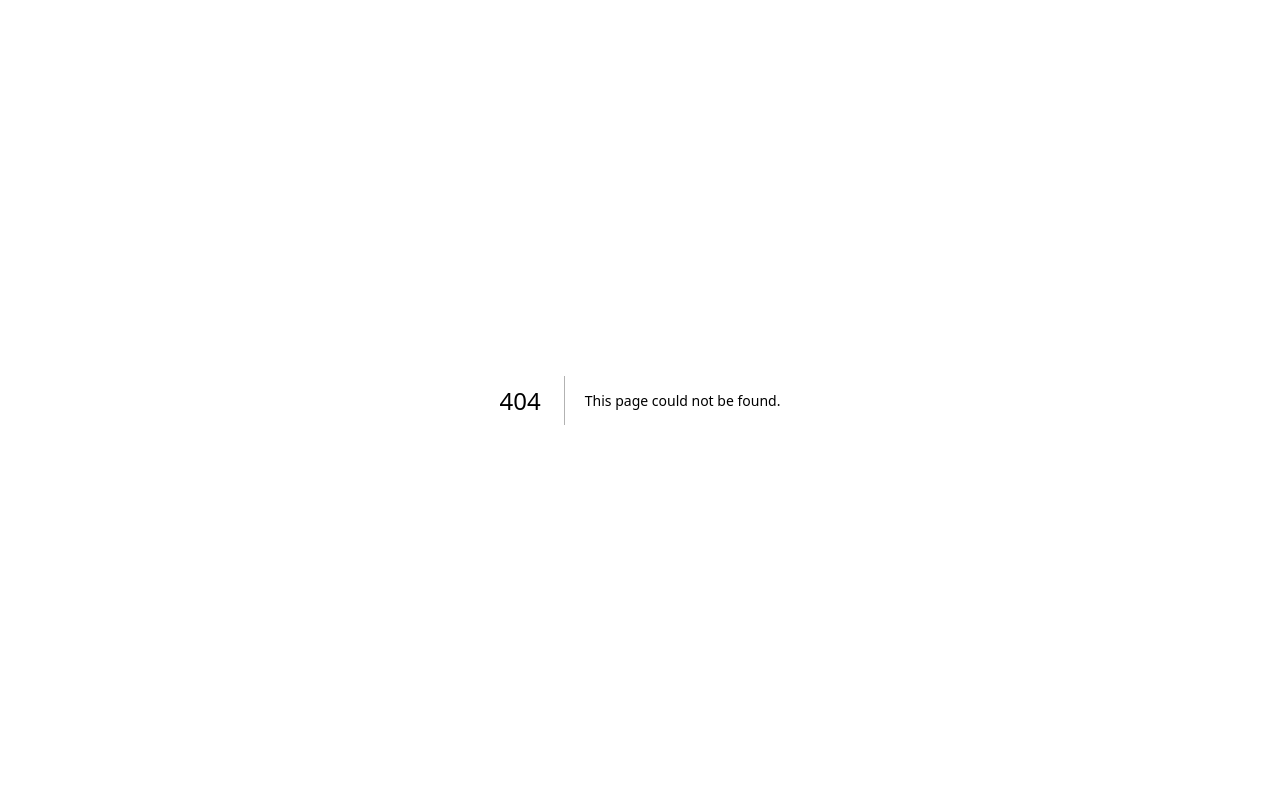
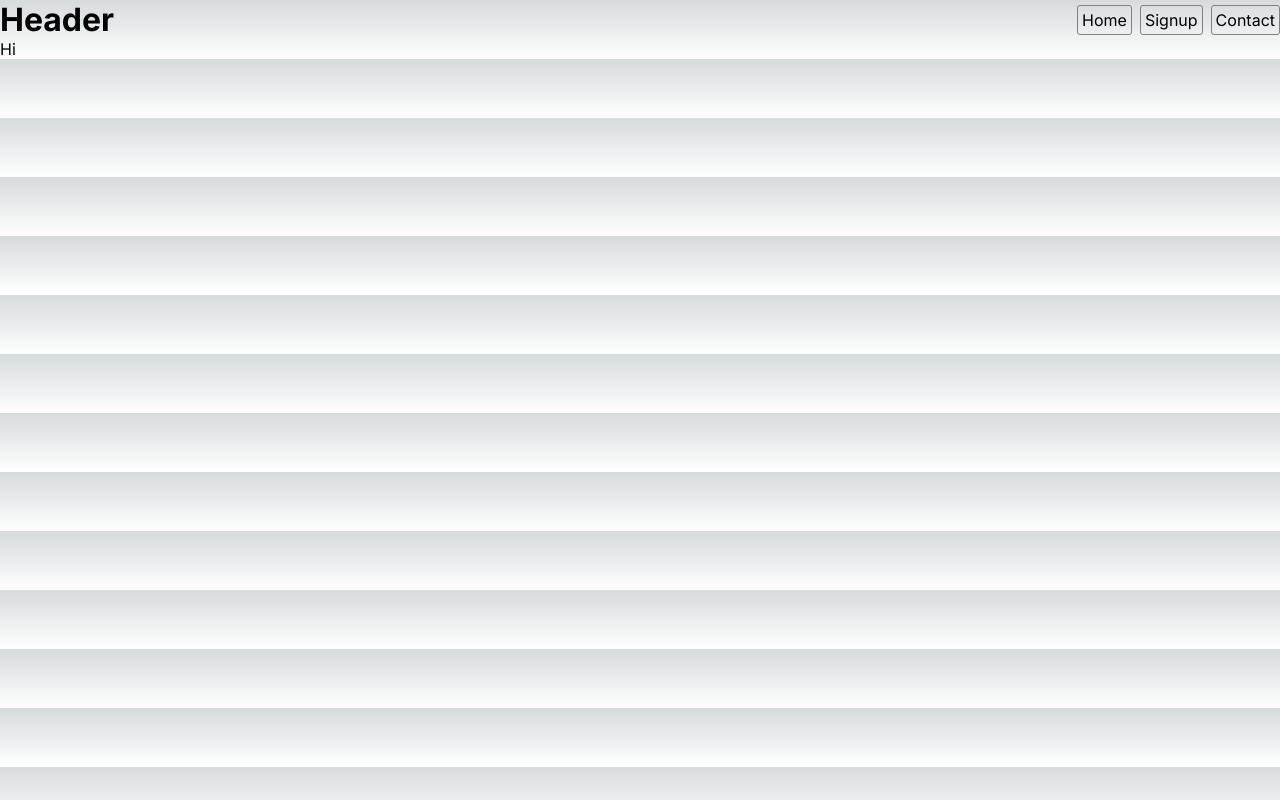
Before and after one commit to Tanmfran/tf-overview, a Next.js app: page /signup in a window 1280 px wide. Before the commit this address had no page. Built offline with nearby package versions, Linux system fonts and the light colour scheme.

Commit message:
Initial commit - text nextjs

```diff
--- a/package.json
+++ b/package.json
@@ -18,5 +18,8 @@
     "react": "18.2.0",
     "react-dom": "18.2.0",
     "typescript": "5.2.2"
+  },
+  "devDependencies": {
+    "prettier": "^3.0.3"
   }
 }
--- /dev/null
+++ b/prettierrc.js
@@ -0,0 +1,5 @@
+module.exports = {
+    semi: false,
+    singleQuote: true,
+    trailingComma: 'all',
+}
--- a/src/app/layout.tsx
+++ b/src/app/layout.tsx
@@ -1,22 +1,27 @@
-import './globals.css'
-import type { Metadata } from 'next'
-import { Inter } from 'next/font/google'
+import "./globals.css";
+import type { Metadata } from "next";
+import { Inter } from "next/font/google";
+import React from "react";
+import Navbar from "@/app/navigation";
 
-const inter = Inter({ subsets: ['latin'] })
+const inter = Inter({ subsets: ["latin"] });
 
 export const metadata: Metadata = {
-  title: 'Create Next App',
-  description: 'Generated by create next app',
-}
+  title: "Create Next App",
+  description: "Generated by create next app",
+};
 
 export default function RootLayout({
   children,
 }: {
-  children: React.ReactNode
+  children: React.ReactNode;
 }) {
   return (
     <html lang="en">
-      <body className={inter.className}>{children}</body>
+      <body className={inter.className}>
+        <Navbar />
+        {children}
+      </body>
     </html>
-  )
+  );
 }
--- /dev/null
+++ b/src/app/navigation.module.css
@@ -0,0 +1,20 @@
+.navHeader {
+    display: flex;
+    justify-content: space-between;
+}
+
+.navigation {
+    display: flex;
+    align-items: center;
+    gap: 8px;
+}
+
+.navItem {
+    border: 1px solid gray;
+    border-radius: 3px;
+    padding: 4px;
+}
+
+.navItem:hover {
+    background: cornflowerblue;
+}
--- /dev/null
+++ b/src/app/navigation.tsx
@@ -0,0 +1,35 @@
+import React from "react";
+import Link from "next/link";
+import styles from "./navigation.module.css";
+
+const Navbar = () => {
+  const navItems = [
+    {
+      label: "Home",
+      route: "/",
+    },
+    {
+      label: "Signup",
+      route: "/signup",
+    },
+    {
+      label: "Contact",
+      route: "/",
+    },
+  ];
+
+  return (
+    <header className={styles.navHeader}>
+      <h1>Header</h1>
+      <nav className={styles.navigation}>
+        {navItems.map((item) => (
+          <Link className={styles.navItem} href={item.route} key={item.label}>
+            <p>{item.label}</p>
+          </Link>
+        ))}
+      </nav>
+    </header>
+  );
+};
+
+export default Navbar;
--- /dev/null
+++ b/src/app/signup/page.tsx
@@ -0,0 +1,5 @@
+export default function Page() {
+    return (
+        <div>Hi</div>
+    )
+}
```
Also changed, not shown: src/app/page.tsx (+4 -4 lines), 1 other file (tests, documents, lock files or other folders).
